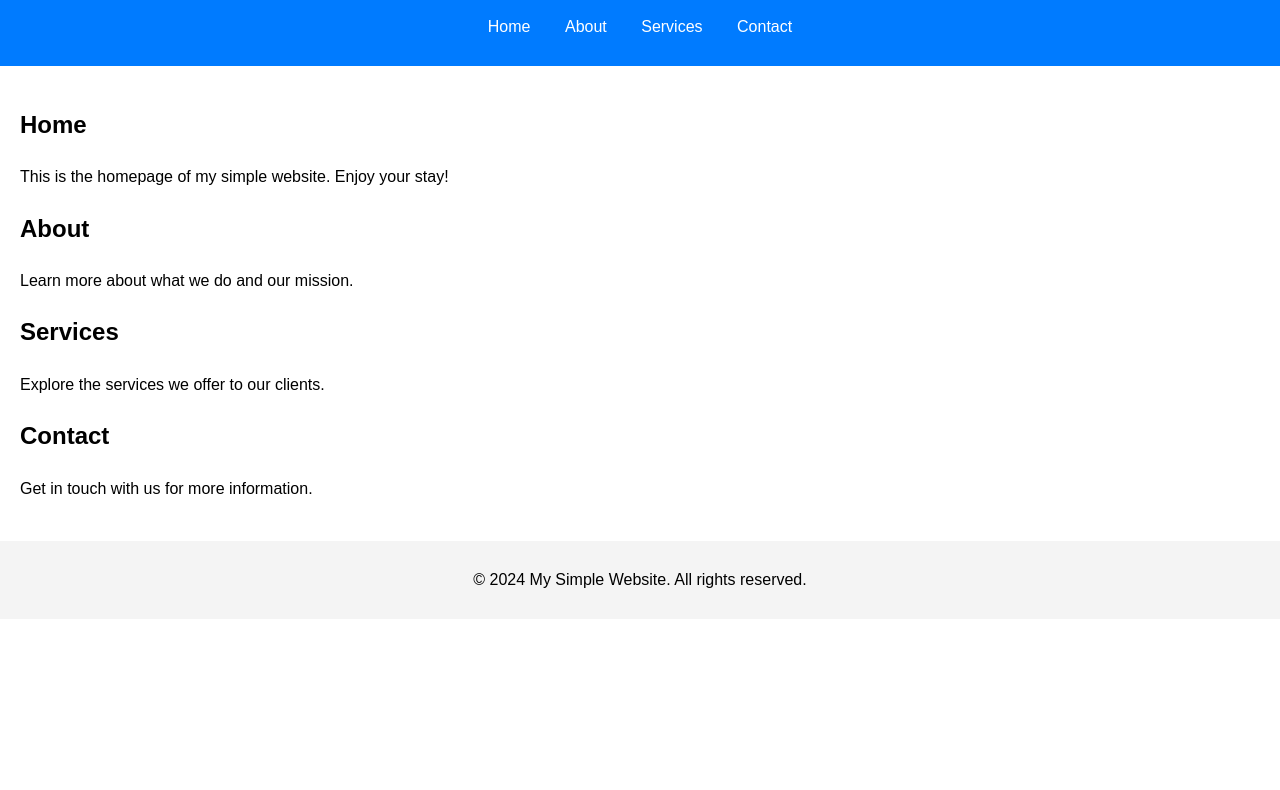
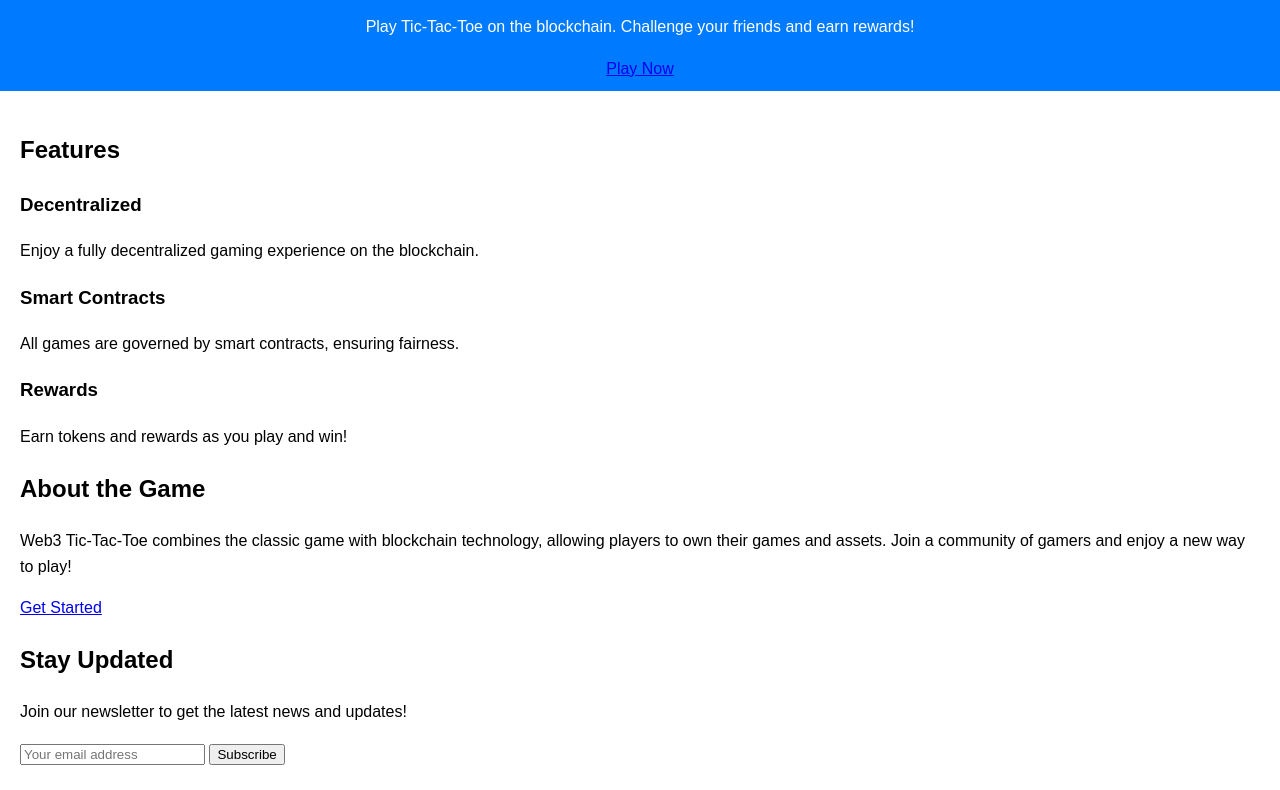
Before and after one commit to Florian96OG/MyWebsite, a plain HTML site: page index.html in a window 1280 px wide. Shown: the part 90-880 px from the top of the page. Before the commit the page ends 800 px from the top, so only its background shows below. Drawn offline with Linux system fonts and the light colour scheme; a script that the page names is missing.

Commit message:
Update index.html

```diff
--- a/index.html
+++ b/index.html
@@ -4,45 +4,50 @@
     <meta charset="UTF-8">
     <meta name="viewport" content="width=device-width, initial-scale=1.0">
     <link rel="stylesheet" href="styles.css">
-    <title>My Simple Website</title>
+    <title>Web3 Tic-Tac-Toe</title>
 </head>
 <body>
     <header>
-        <h1>Welcome to My Website</h1>
-        <nav>
-            <ul>
-                <li><a href="https://www.youtube.com" target="_blank" rel="noopener noreferrer">Home</a></li>
-                <li><a href="#about">About</a></li>
-                <li><a href="#services">Services</a></li>
-                <li><a href="#contact">Contact</a></li>
-            </ul>
-        </nav>
+        <h1>Welcome to Web3 Tic-Tac-Toe!</h1>
+        <p>Play Tic-Tac-Toe on the blockchain. Challenge your friends and earn rewards!</p>
+        <a href="#game" class="cta-button">Play Now</a>
     </header>
 
     <main>
-        <section id="home">
-            <h2>Home</h2>
-            <p>This is the homepage of my simple website. Enjoy your stay!</p>
+        <section id="features">
+            <h2>Features</h2>
+            <div class="feature">
+                <h3>Decentralized</h3>
+                <p>Enjoy a fully decentralized gaming experience on the blockchain.</p>
+            </div>
+            <div class="feature">
+                <h3>Smart Contracts</h3>
+                <p>All games are governed by smart contracts, ensuring fairness.</p>
+            </div>
+            <div class="feature">
+                <h3>Rewards</h3>
+                <p>Earn tokens and rewards as you play and win!</p>
+            </div>
         </section>
 
-        <section id="about">
-            <h2>About</h2>
-            <p>Learn more about what we do and our mission.</p>
-        </section>
-
-        <section id="services">
-            <h2>Services</h2>
-            <p>Explore the services we offer to our clients.</p>
+        <section id="game">
+            <h2>About the Game</h2>
+            <p>Web3 Tic-Tac-Toe combines the classic game with blockchain technology, allowing players to own their games and assets. Join a community of gamers and enjoy a new way to play!</p>
+            <a href="#" class="cta-button">Get Started</a>
         </section>
 
         <section id="contact">
-            <h2>Contact</h2>
-            <p>Get in touch with us for more information.</p>
+            <h2>Stay Updated</h2>
+            <p>Join our newsletter to get the latest news and updates!</p>
+            <form>
+                <input type="email" placeholder="Your email address" required>
+                <button type="submit">Subscribe</button>
+            </form>
         </section>
     </main>
 
     <footer>
-        <p>&copy; 2024 My Simple Website. All rights reserved.</p>
+        <p>&copy; 2024 Web3 Tic-Tac-Toe. All rights reserved.</p>
     </footer>
 
     <script src="script.js"></script>
```
